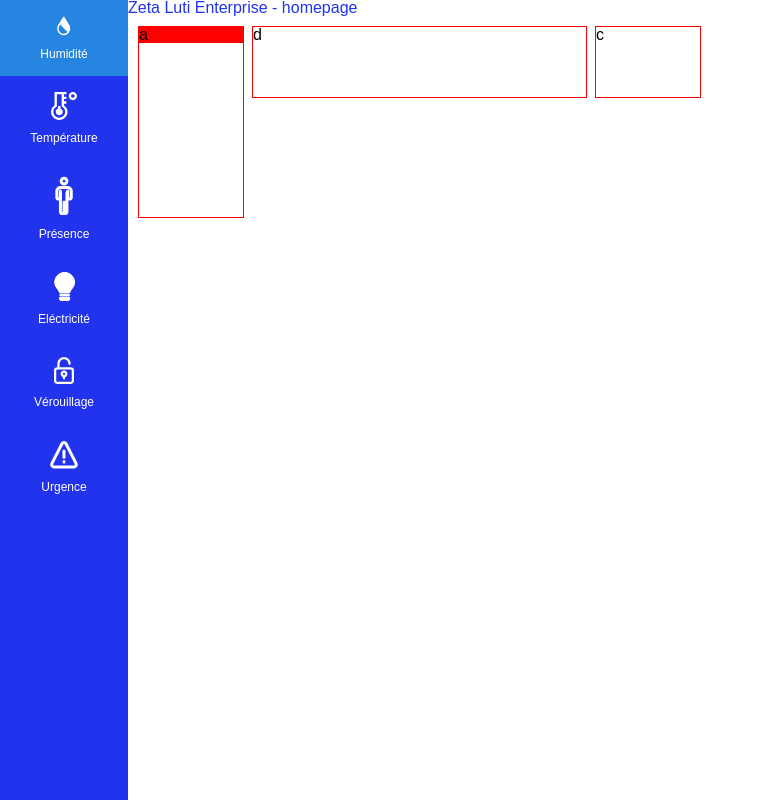
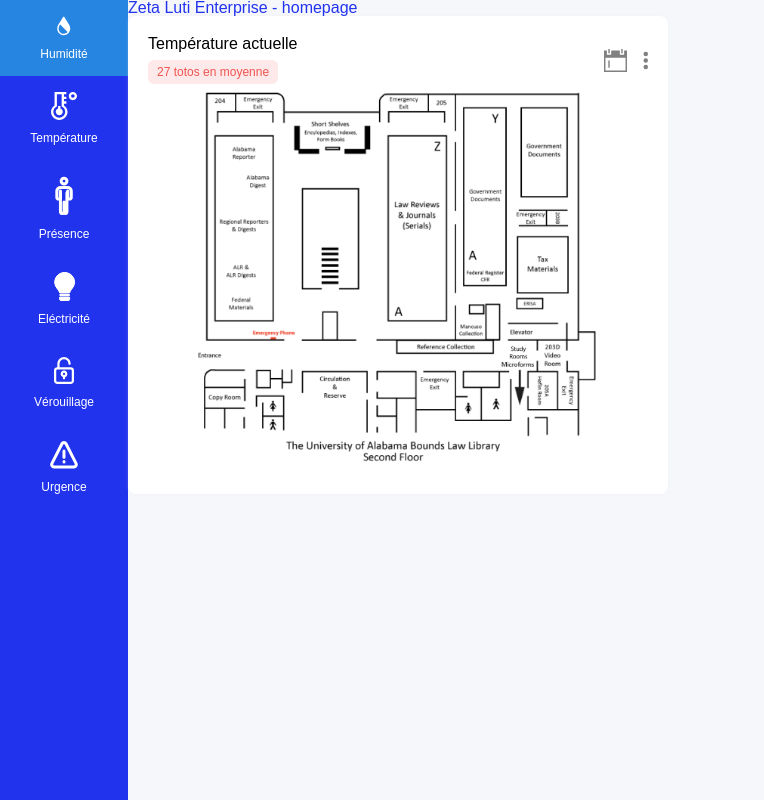
Before and after one commit to MaeWolff/iot-zeta-luti-frontend, a React (Create React App) app: page / in a window 1280 px wide. Shown: the whole page, without its empty margins (0-764 px from the left). Built offline with nearby package versions, Linux system fonts and the light colour scheme.

Commit message:
create card w/ nath

```diff
--- /dev/null
+++ b/src/assets/svg/Calendar.tsx
@@ -0,0 +1,12 @@
+import React from 'react'
+
+export default function Calendar() {
+    return (
+        <svg width="23" height="23" viewBox="0 0 23 23" fill="none" xmlns="http://www.w3.org/2000/svg">
+            <path d="M20.125 1.4375V5.75H15.8125V1.4375H7.1875V5.75H2.875V1.4375H0V23H23V1.4375H20.125ZM21.5625 21.5625H1.4375V8.625H21.5625V21.5625Z" fill="#808080"/>
+            <path d="M4.3125 0H5.75V4.3125H4.3125V0Z" fill="#808080"/>
+            <path d="M17.25 0H18.6875V4.3125H17.25V0Z" fill="#808080"/>
+            <path d="M4.3125 11.5H5.75V18.6875H4.3125V11.5Z" fill="#808080"/>
+        </svg>
+    )
+}
--- /dev/null
+++ b/src/assets/svg/Dots.tsx
@@ -0,0 +1,16 @@
+import React from 'react'
+
+type Props = {
+    className?: string;
+}
+
+export default function Dots({ className }: Props) {
+
+    return (
+        <svg width="5" height="19" viewBox="0 0 5 19" fill="none" xmlns="http://www.w3.org/2000/svg" className={className}>
+            <circle cx="2.75931" cy="9.50003" r="2.24075" fill="black" fill-opacity="0.5"/>
+            <circle cx="2.75931" cy="3.09793" r="2.24075" fill="black" fill-opacity="0.5"/>
+            <circle cx="2.75931" cy="15.9021" r="2.24075" fill="black" fill-opacity="0.5"/>
+        </svg>
+    )
+}
--- /dev/null
+++ b/src/components/Card.tsx
@@ -0,0 +1,75 @@
+import React, { ReactNode } from "react";
+import styled from "styled-components";
+
+import Calendar from "../assets/svg/Calendar";
+import Dots from "../assets/svg/Dots";
+
+
+const Container = styled.section`
+    width: 500px;
+    background: white;
+    padding: 1.25em;
+    box-shadow: 0px 0px 3px rgba(230, 232, 249, 0.25);
+    border-radius: .5em;
+
+    img {
+        height: 100%;
+        width: 100%;
+    }
+
+`;
+
+const Header = styled.header`
+    display: flex;
+    justify-content: space-between;
+    background: white;
+`;
+
+
+const Title = styled.p`
+    padding-bottom: .5em;
+`;
+
+const Label = styled.div`
+    width: max-content;
+    color: #F0544F;
+    background: #F0544F20;
+    border-radius: .5em;
+    padding: .5em .75em;
+    font-size: .75rem;
+`;
+
+const Aside = styled.aside`
+    min-height: 100%;
+    display: flex;
+    align-items: center;
+`;
+
+const DotsStyled = styled(Dots)`
+    margin-left: 1em;
+`;
+
+type Props = {
+    children: ReactNode;
+    title?: string;
+    label?: string;
+};
+
+export default function Card({ children, title, label }: Props) {
+    return (
+        <Container>
+            <Header>
+                <div>
+                    <Title>{title}</Title>
+                    <Label>{label}</Label>
+                </div>
+                <Aside>
+                    <Calendar/>
+                    <DotsStyled />
+                </Aside>
+
+            </Header>
+            {children}
+        </Container>
+    )
+}
--- a/src/components/Test.tsx
+++ b/src/components/Test.tsx
@@ -13,7 +13,7 @@
       className={className}
       key={key}
       data-grid={dataGrid}
-      style={{ backgroundColor: "red" }}
+      style={{width: '600px'}}
     >
       a
     </div>
--- a/src/pages/HomePage.tsx
+++ b/src/pages/HomePage.tsx
@@ -1,7 +1,8 @@
 import styled from "styled-components";
 
 import Test from "../components/Test";
-import GridLayout from "../components/GridLayout";
+import Card from "../components/Card";
+import MapTemp from '../assets/map-temp.jpg';
 
 
 // TODO: delete me! it's a test
@@ -18,14 +19,9 @@
     <div>
 
       <TextPrimary>Zeta Luti Enterprise - homepage</TextPrimary>
-      <GridLayout>
-        <Div key="a">
-          <Test />
-        </Div>
-
-        <Div key="b">d</Div>
-        <Div key="c">c</Div>
-      </GridLayout>
+      <Card title='Température actuelle' label="27 totos en moyenne">
+        <img src={MapTemp}/>
+      </Card>
     </div>
   );
 }
--- a/src/theme/globalStyle.ts
+++ b/src/theme/globalStyle.ts
@@ -54,6 +54,7 @@
 body {
     font-family: sans-serif;
 	height: 100vh;
+	background-color: #F6F7FB;
 }
 
 a {
```
Also changed, not shown: src/assets/map-temp.jpg (added).
